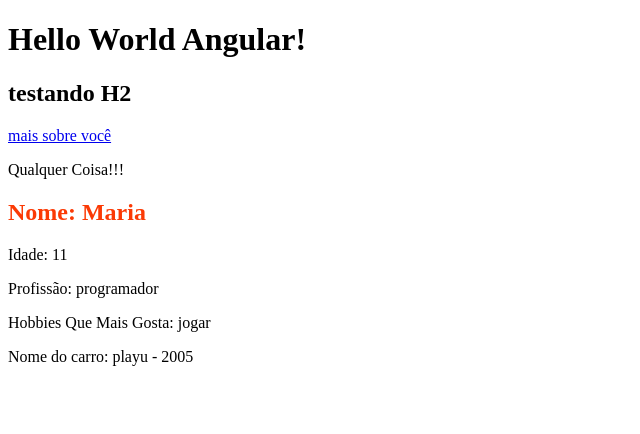
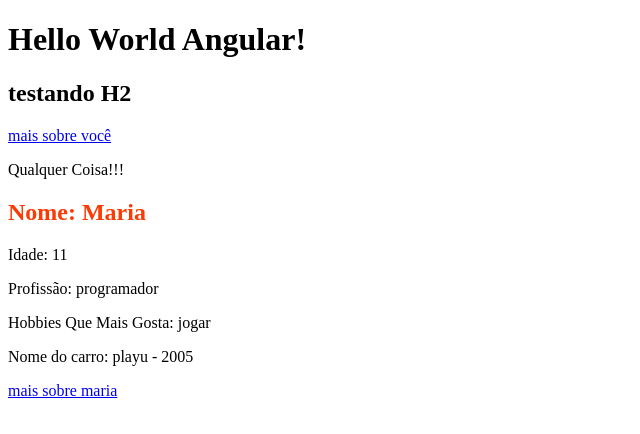
Before and after one commit to mellhub/Cursos, an Angular app in the folder Youtube/CursoAngular13Introducao-01-2022/curso-angular-y/: page / in a window 1280 px wide. Shown: the top 434 px of the page, without its empty margins (0-640 px from the left). Built offline with nearby package versions, Linux system fonts and the light colour scheme.

Commit message:
Update first-component.component.html

```diff
--- a/Youtube/CursoAngular13Introducao-01-2022/curso-angular-y/src/app/components/first-component/first-component.component.html
+++ b/Youtube/CursoAngular13Introducao-01-2022/curso-angular-y/src/app/components/first-component/first-component.component.html
@@ -3,3 +3,6 @@
 <p>Profissão: {{ job }}</p>
 <p>Hobbies Que Mais Gosta: {{ hobbies[2] }}</p>
 <p>Nome do carro: {{ car.name }} - {{ car.year }}</p>
+<div>
+    <a href="#">mais sobre maria</a>
+</div>
```
